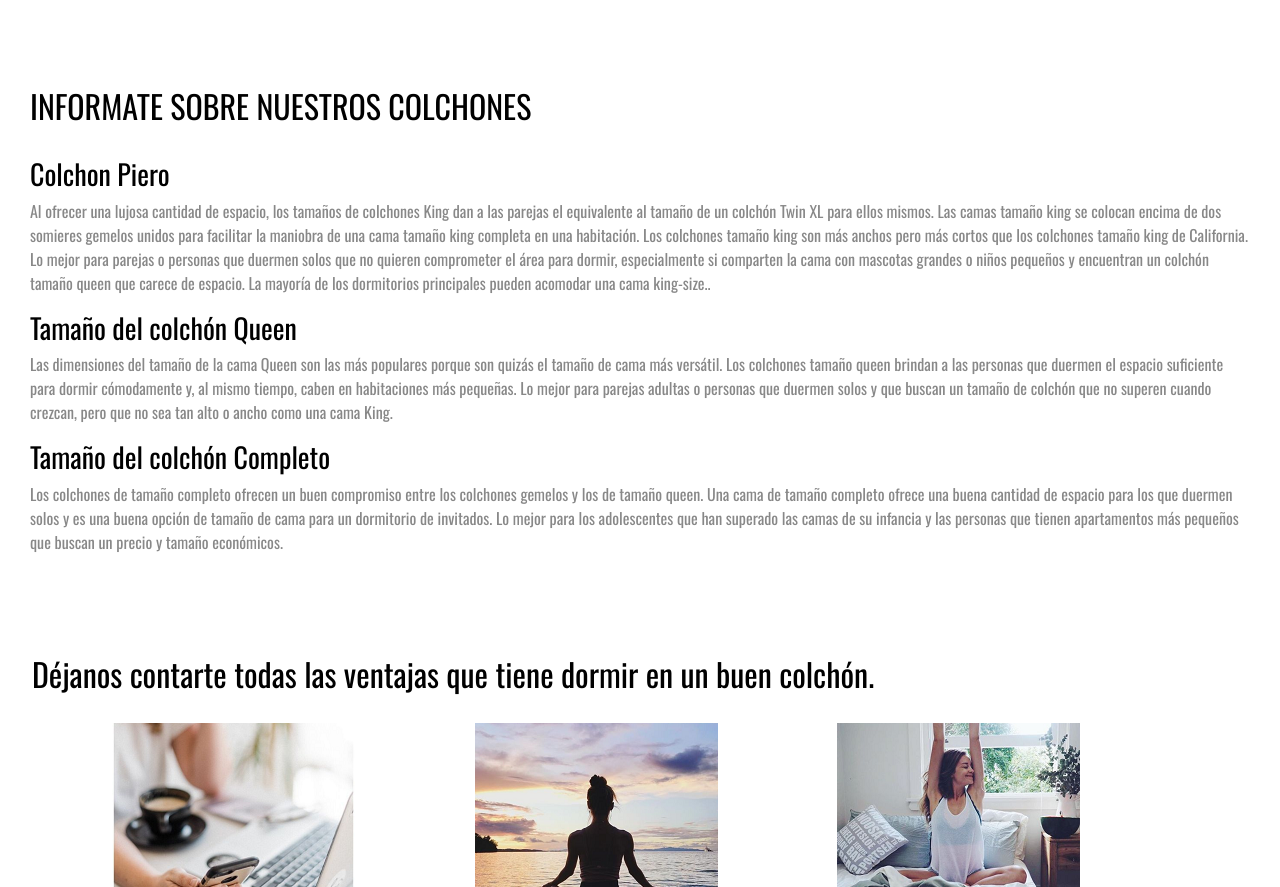
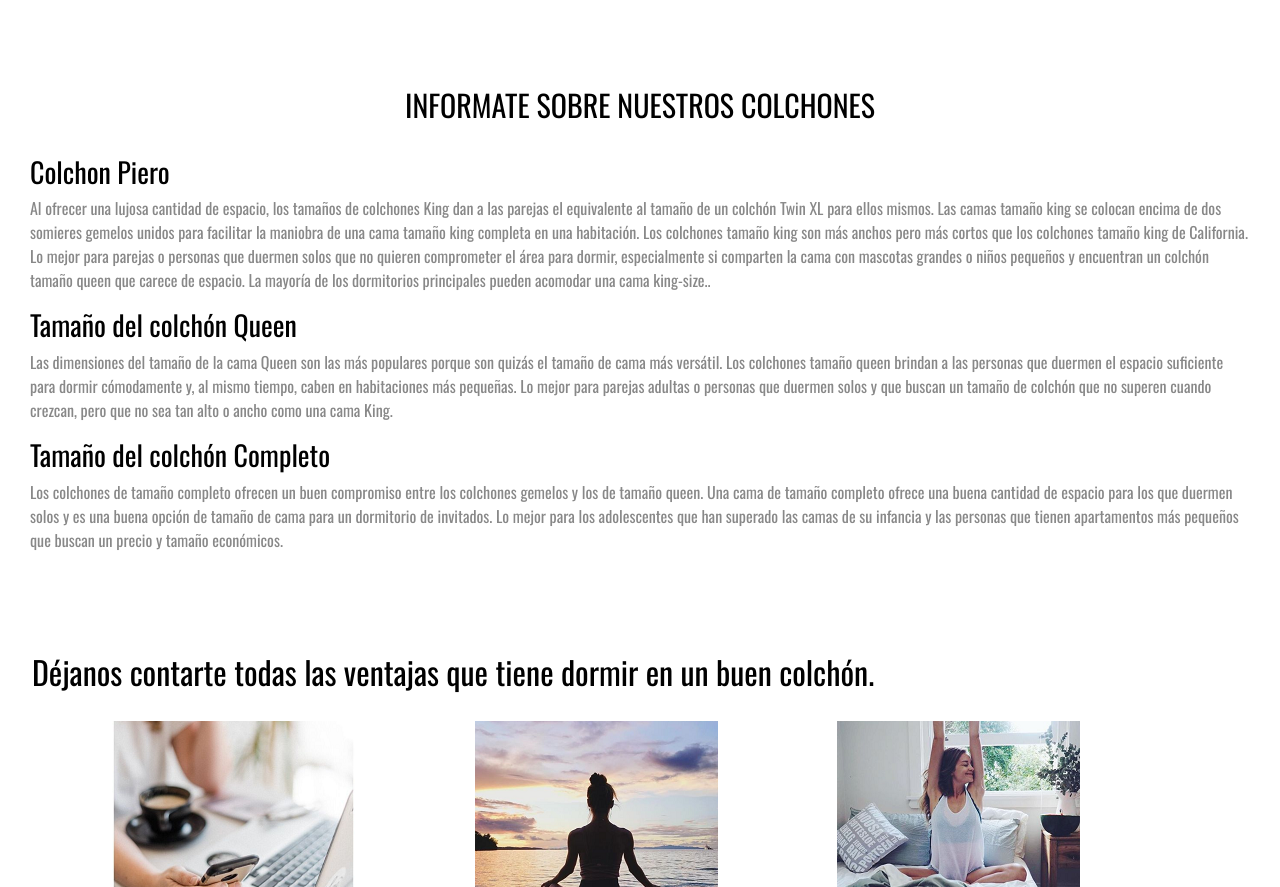
Before and after one commit to estefaniarepetti/sommierDeluxe, a website: page web/colchones.html in a window 1280 px wide. Shown: the part 1664-2551 px from the top of the page. Drawn offline with nearby package versions, Linux system fonts and the light colour scheme; a web font is replaced by a local one.

Commit message:
cambios en colchones y ctc

```diff
--- a/sass/components/_colchones.scss
+++ b/sass/components/_colchones.scss
@@ -139,6 +139,11 @@ section.contenedor1 {
     font-family: $font-principal;
 }
 
+.consejos2__titulo{
+    display:flex;
+    justify-content: center;
+    font-size:30px;
+}
 .datosColchones {
     margin-left: 2rem;
 }
--- a/web/colchones.html
+++ b/web/colchones.html
@@ -114,7 +114,7 @@
     <section>
         <div class="consejos2">
             <div class="consejos2__informacion">
-                <h2> INFORMATE SOBRE NUESTROS COLCHONES</h2>
+                <h2 class="consejos2__titulo"> INFORMATE SOBRE NUESTROS COLCHONES</h2>
                 <br>
                 <h3 class="consejo__informacion">Colchon Piero</h3>
                 <p class="consejo__parrafo">Al ofrecer una lujosa cantidad de espacio, los tamaños de colchones King dan a las parejas el
```
Also changed, not shown: css/main.css.
